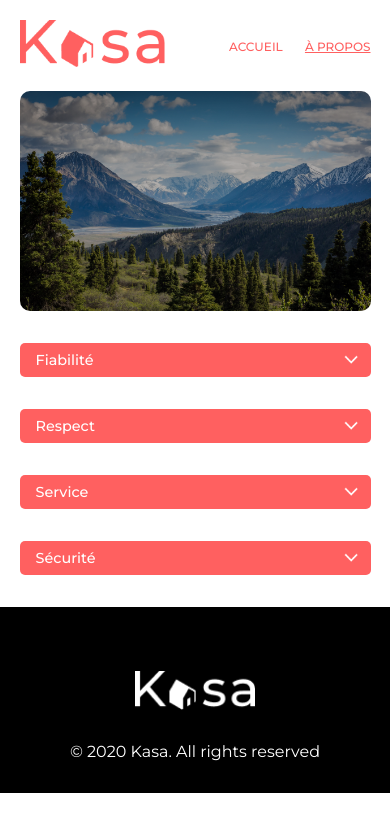
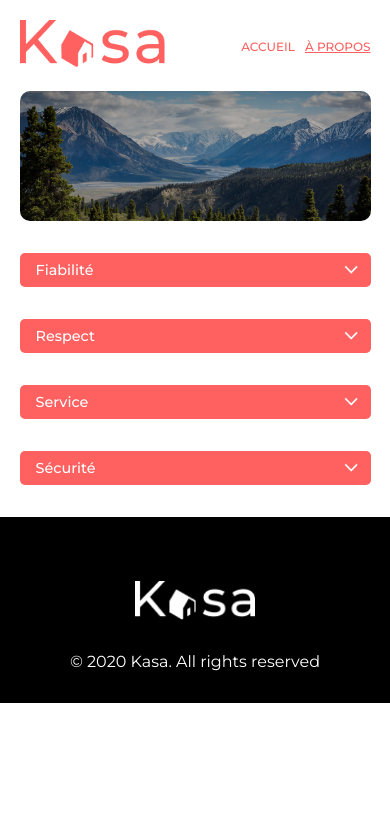
Before and after one commit to ugopulito/kasa, a React (Create React App) app: page /about in a window 390 px wide. Shown: the top 832 px of the page. Built offline with nearby package versions, Linux system fonts and the light colour scheme.

Commit message:
corrections responsive

```diff
--- a/public/assets/css/style.css
+++ b/public/assets/css/style.css
@@ -10,7 +10,8 @@
 }
 
 body {
-  max-width: 1240px;
+  max-width: 1440px;
+  padding: 0 50px;
   margin: 0 auto;
   font-family: "Montserrat", sans-serif;
 }
@@ -18,6 +19,7 @@ body {
 @media (max-width: 768px) {
   body {
     max-width: 90%;
+    padding: 0;
   }
 }
 header {
@@ -29,9 +31,7 @@ header {
 header ul {
   display: flex;
   justify-content: flex-end;
-}
-header ul li {
-  margin-left: 3.5rem;
+  column-gap: 60px;
 }
 header ul li a {
   font-weight: 500;
@@ -42,6 +42,11 @@ header .active {
   text-decoration: underline;
 }
 
+@media (min-width: 769px) and (max-width: 1023px) {
+  header ul {
+    column-gap: 30px;
+  }
+}
 @media (max-width: 768px) {
   header {
     margin: 20px 0;
@@ -53,15 +58,15 @@ header .active {
     max-width: 145px;
   }
   header nav {
-    width: 50%;
+    width: 48%;
   }
   header ul {
     flex-wrap: wrap;
+    column-gap: 10px;
   }
   header ul li {
     margin: 0;
     text-align: right;
-    flex: 1;
   }
   header ul li a {
     text-transform: uppercase;
@@ -130,20 +135,32 @@ footer img {
   position: absolute;
   color: #ffffff;
   font-size: 3rem;
+  margin: 0 1rem;
 }
 
+@media (max-width: 1023px) {
+  .banner p {
+    font-size: 2.5rem;
+  }
+}
 @media (max-width: 768px) {
+  .banner {
+    justify-content: flex-start;
+  }
   .banner img {
-    height: 110px;
+    width: 100%;
+    height: auto;
+    aspect-ratio: 335/111;
+    max-height: 130px;
     border-radius: 10px;
   }
   .banner p {
-    width: 90%;
     font-size: 1.5rem;
-    padding-right: 4rem;
+    margin-right: 4rem;
   }
 }
 .cards {
+  width: 100%;
   display: flex;
   justify-content: space-between;
   flex-wrap: wrap;
@@ -152,11 +169,16 @@ footer img {
   background-color: #F6F6F6;
   border-radius: 25px;
   margin: 40px 0;
+  transition: all 0.5s ease-in-out;
+}
+.cards a {
+  display: block;
+  width: 30%;
+  transition: all 0.5s ease-in-out;
 }
 
 .card {
   position: relative;
-  width: 340px;
   aspect-ratio: 1/1;
   border-radius: 10px;
   overflow: hidden;
@@ -177,9 +199,18 @@ footer img {
   position: absolute;
   color: #ffffff;
   bottom: 0;
-  margin: 20px;
+  margin: 1rem;
 }
 
+@media (min-width: 769px) and (max-width: 1023px) {
+  .cards {
+    background-color: unset;
+    padding: 0;
+  }
+  .cards a {
+    width: 45%;
+  }
+}
 @media (max-width: 768px) {
   .cards {
     background-color: unset;
@@ -187,7 +218,7 @@ footer img {
     row-gap: 20px;
     margin: 20px 0;
   }
-  .card {
+  .cards a {
     width: 100%;
   }
 }
--- a/src/sass/components/_header.scss
+++ b/src/sass/components/_header.scss
@@ -7,8 +7,8 @@ header{
     ul{
         display: flex;
         justify-content: flex-end;
+        column-gap: 60px;
         li{
-            margin-left: 3.5rem;
             a{
                 font-weight: 500;
                 font-size: 1.5rem;
@@ -22,6 +22,13 @@ header{
 }
 
 //Responsive
+@media (min-width:$tablet-min) and (max-width:$tablet-max){
+    header{
+        ul{
+            column-gap: 30px;
+        }
+    }
+}
 @media (max-width: $mobile){
     header{
         margin: 20px 0;
@@ -32,14 +39,14 @@ header{
             }
         }
         nav{
-            width: 50%;
+            width: 48%;
         }
         ul{
             flex-wrap: wrap;
+            column-gap: 10px;
             li{
             margin: 0;
             text-align: right;
-            flex: 1;
                 a{
                 text-transform: uppercase;
                 white-space: nowrap;
--- a/src/sass/utils/_global.scss
+++ b/src/sass/utils/_global.scss
@@ -10,19 +10,21 @@
     color: unset;
 }
 body{
-    max-width: 1240px;
+    max-width: 1440px;
+    padding: 0 50px;
     margin: 0 auto;
     font-family: 'Montserrat', sans-serif;
 }
 
 
 //Responsive
-@media ($tablet){
+@media (min-width:$tablet-min) and (max-width:$tablet-max){
 
 }
 
 @media (max-width: $mobile){
     body{
         max-width: 90%;
+        padding: 0;
     }
 }
--- a/src/sass/utils/_variables.scss
+++ b/src/sass/utils/_variables.scss
@@ -7,4 +7,5 @@ $dark-grey:#E3E3E3;
 
 //Sizes
 $mobile: 768px;
-$tablet: (min-width: 769px) and (max-width: 1023px);
+$tablet-min: 769px;
+$tablet-max: 1023px;
```
Also changed, not shown: src/sass/components/_banner.scss (+15 -4 lines), src/sass/components/_card.scss (+21 -5 lines), 1 other file (tests, documents, lock files or other folders).
